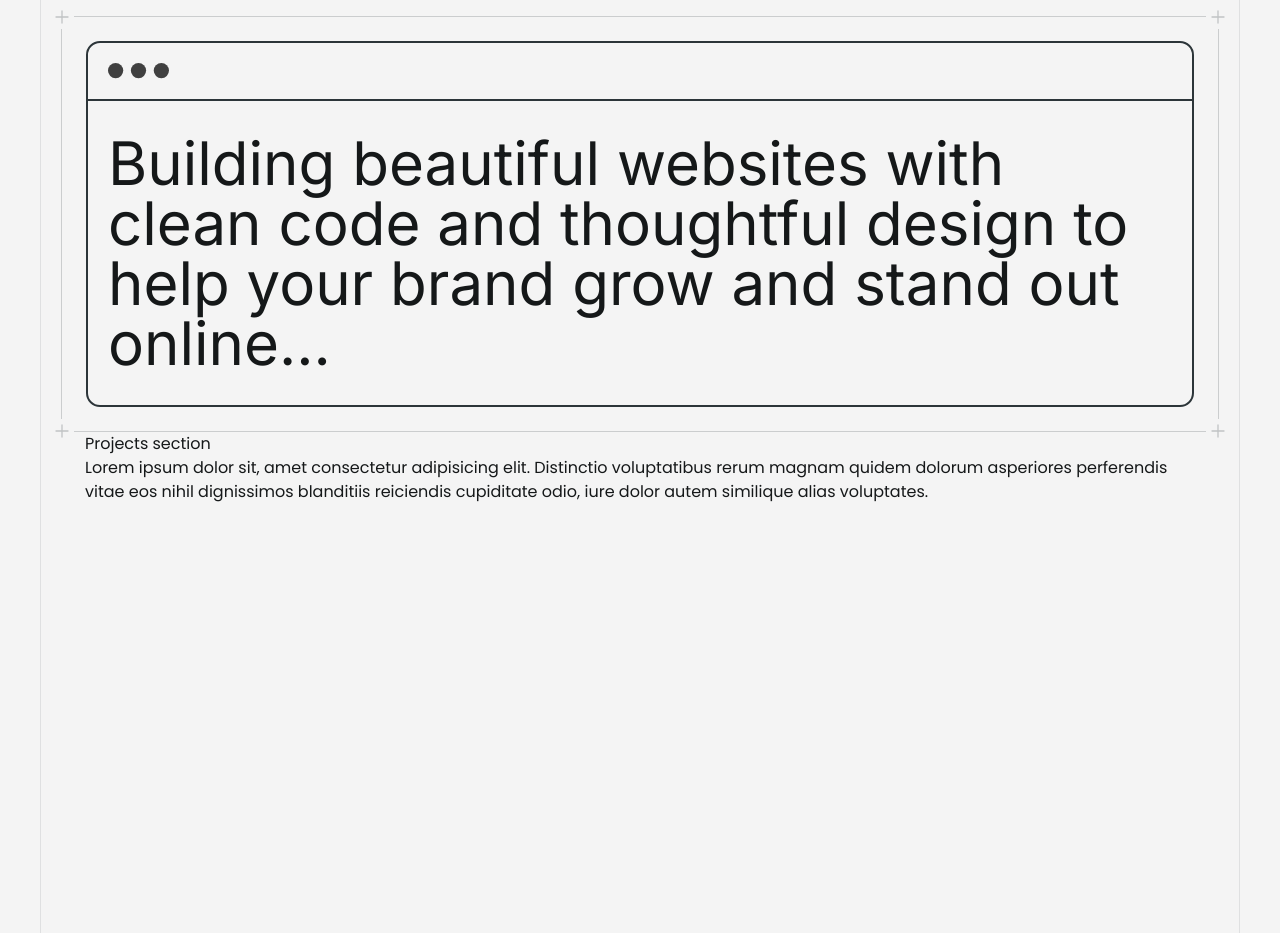
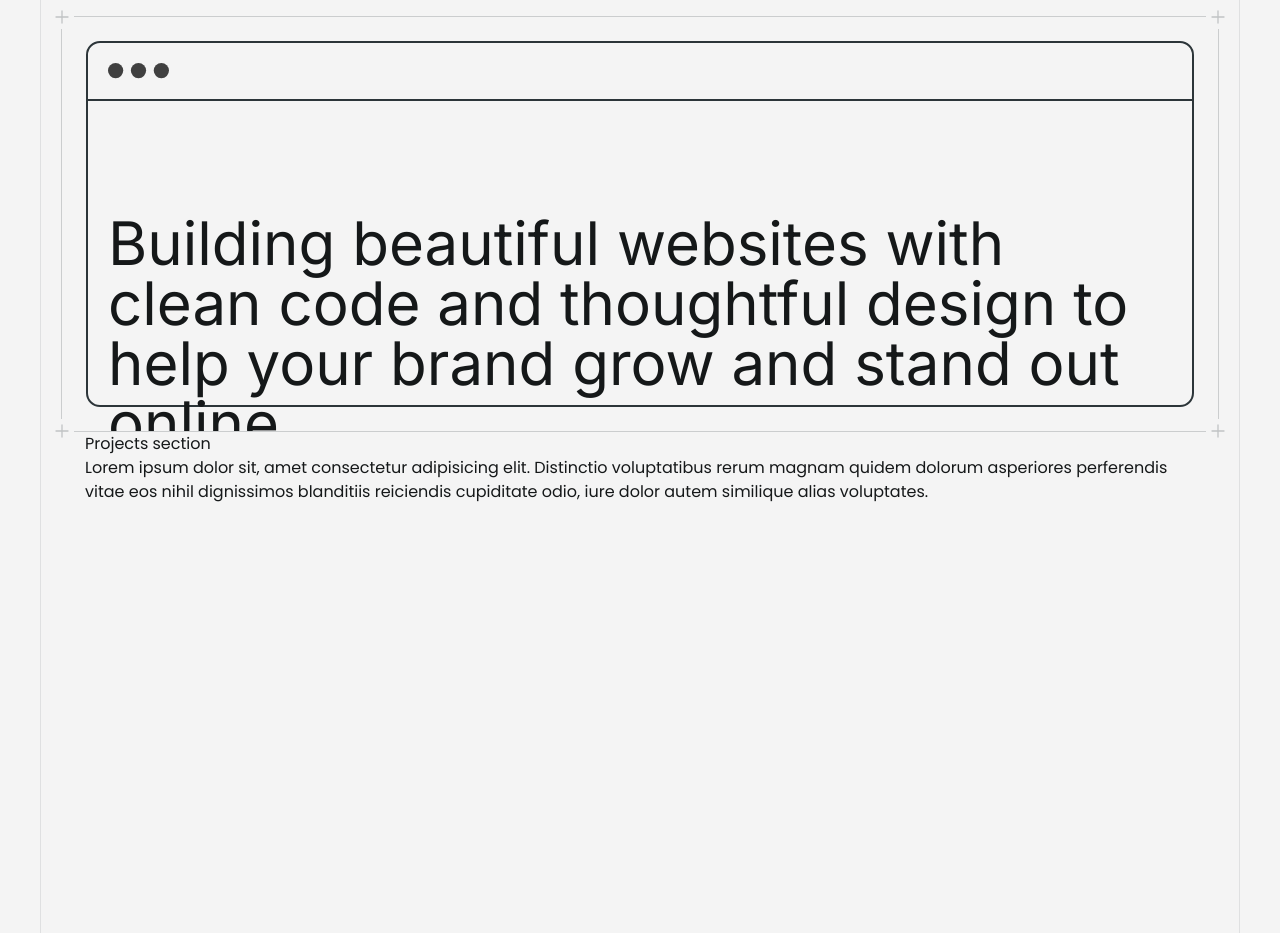
Before and after one commit to signordemola/demoladev, a Next.js app: page / in a window 1280 px wide. Shown: the part 1300-2233 px from the top of the page. Built offline with nearby package versions, Linux system fonts and the light colour scheme.

Commit message:
new locomotive scroll  commit

```diff
--- a/components/about.tsx
+++ b/components/about.tsx
@@ -12,7 +12,11 @@ const About = () => {
 
           <div className="border-b-2 border-neutral-dark" />
           <div className="px-[20px] py-8">
-            <h2 className="text-2xl md:text-4xl lg:text-6xl font-inter font-light">
+            <h2
+              className="text-2xl md:text-4xl lg:text-6xl font-inter font-light"
+              data-scroll
+              data-scroll-speed="0.1"
+            >
               Building beautiful websites with clean code and thoughtful design
               to help your brand grow and stand out online...
             </h2>
```
